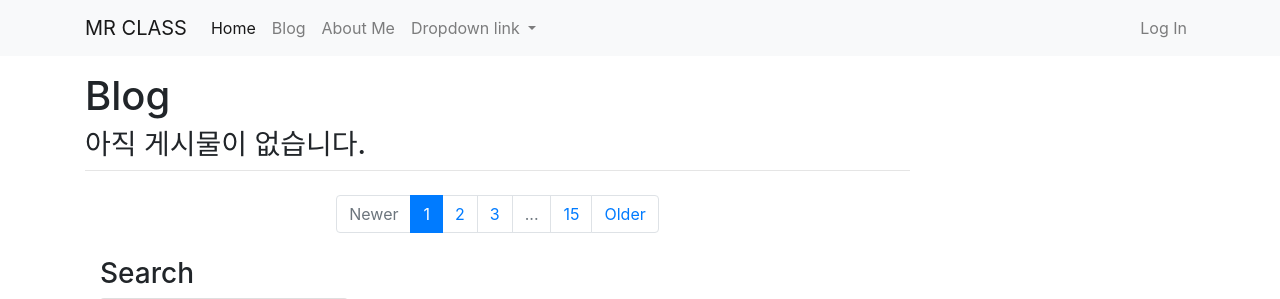
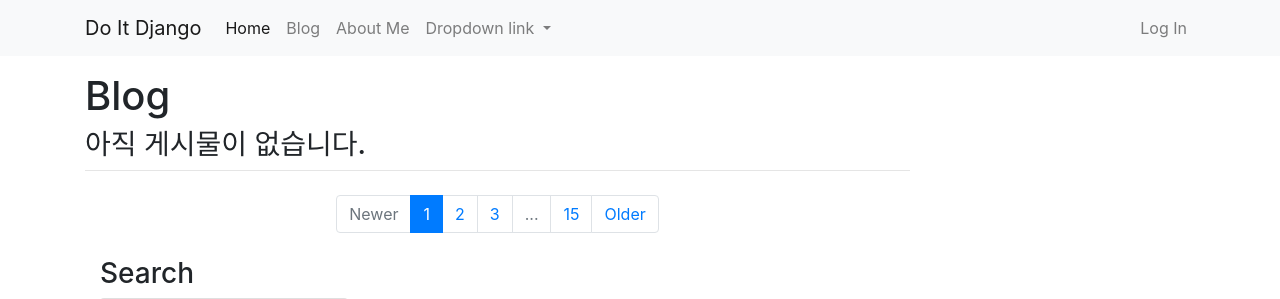
Before and after one commit to hyennoh/do_it_django_a_to_z, a Django app: page /blog/ in a window 1280 px wide. Shown: the top 299 px of the page. Run offline with Django 4.2, Linux system fonts and the light colour scheme; data that the repository does not hold is empty; some libraries are stand-ins or nearby versions.

Commit message:
내비게이션 바와 푸터 모듈화하기

```diff
--- a/blog/templates/blog/base.html
+++ b/blog/templates/blog/base.html
@@ -12,73 +12,8 @@
 </head>
 
 <body>
-  <nav class="navbar navbar-expand-lg navbar-light bg-light">
-    <div class="container">
-      <a class="navbar-brand" href="./index.html">MR CLASS</a>
-    <button class="navbar-toggler" type="button" data-toggle="collapse" data-target="#navbarNavDropdown" aria-controls="navbarNavDropdown" aria-expanded="false" aria-label="Toggle navigation">
-      <span class="navbar-toggler-icon"></span>
-    </button>
-    <div class="collapse navbar-collapse" id="navbarNavDropdown">
-      <ul class="navbar-nav">
-        <li class="nav-item active">
-          <a class="nav-link" href="./index.html">Home <span class="sr-only">(current)</span></a>
-        </li>
-        <li class="nav-item">
-          <a class="nav-link" href="./blog_list.html">Blog</a>
-        </li>
-        <li class="nav-item">
-          <a class="nav-link" href="./about_me.html">About Me</a>
-        </li>
-        <li class="nav-item dropdown">
-          <a class="nav-link dropdown-toggle" href="#" role="button" data-toggle="dropdown" aria-expanded="false">
-            Dropdown link
-          </a>
-          <div class="dropdown-menu">
-            <a class="dropdown-item" href="#">Action</a>
-            <a class="dropdown-item" href="#">Another action</a>
-            <a class="dropdown-item" href="#">Something else here</a>
-          </div>
-        </li>
-      </ul>
-      <ul class="navbar-nav ml-auto">
-        <li class="nav-item">
-          <a class="nav-link" href="#" data-toggle="modal" data-target="#loginModal">Log In</a>
-        </li>
 
-      </ul>
-    </div>
-  </div>
-  </nav>
-
-  <!-- Modal -->
-<div class="modal fade" id="loginModal" tabindex="-1" aria-labelledby="loginModalLabel" aria-hidden="true">
-  <div class="modal-dialog">
-    <div class="modal-content">
-      <div class="modal-header">
-        <h5 class="modal-title" id="loginModalLabel"><i class="fa-solid fa-right-to-bracket"></i>&nbsp; Log In</h5>
-        <button type="button" class="close" data-dismiss="modal" aria-label="Close">
-          <span aria-hidden="true">&times;</span>
-        </button>
-      </div>
-      <div class="modal-body">
-        <div class="row">
-          <div class="col-md-6">
-            <button type="button" class="btn btn-outline-dark btn-block btn-sm"><i class="fa-brands fa-google"></i>&nbsp;&nbsp; Log in with Google</button>
-            <button type="button" class="btn btn-outline-dark btn-block btn-sm"><i class="fa-regular fa-envelope"></i>&nbsp;&nbsp; Log in with E-mail</button>
-          </div>
-          <div class="col-md-6">
-            <button type="button" class="btn btn-outline-dark btn-block btn-sm"><i class="fa-regular fa-envelope"></i>&nbsp;&nbsp; Sign Up with E-mail</button>
-          </div>
-
-        </div>
-      </div>
-      <div class="modal-footer">
-        <button type="button" class="btn btn-secondary" data-dismiss="modal">Close</button>
-        <button type="button" class="btn btn-primary">Save changes</button>
-      </div>
-    </div>
-  </div>
-</div>
+{% include 'blog/navbar.html' %}
 
   <div class="container my-3">
     <div class="row">
@@ -126,10 +61,7 @@
   </div>
 
 
-   <!-- Footer-->
-   <footer class="py-5 bg-dark">
-    <div class="container"><p class="m-0 text-center text-white">Copyright &copy; 미래융합교육원 2022</p></div>
-</footer>
+{% include 'blog/footer.html' %}
 
   <script src="https://cdn.jsdelivr.net/npm/jquery@3.5.1/dist/jquery.slim.min.js" integrity="sha384-DfXdz2htPH0lsSSs5nCTpuj/zy4C+OGpamoFVy38MVBnE+IbbVYUew+OrCXaRkfj" crossorigin="anonymous"></script>
   <script src="https://cdn.jsdelivr.net/npm/popper.js@1.16.1/dist/umd/popper.min.js" integrity="sha384-9/reFTGAW83EW2RDu2S0VKaIzap3H66lZH81PoYlFhbGU+6BZp6G7niu735Sk7lN" crossorigin="anonymous"></script>
--- /dev/null
+++ b/blog/templates/blog/footer.html
@@ -0,0 +1,4 @@
+   <!-- Footer-->
+   <footer class="py-5 bg-dark">
+        <div class="container"><p class="m-0 text-center text-white">Copyright &copy; 미래융합교육원 2022</p></div>
+   </footer>
--- /dev/null
+++ b/blog/templates/blog/navbar.html
@@ -0,0 +1,67 @@
+ <nav class="navbar navbar-expand-lg navbar-light bg-light">
+    <div class="container">
+      <a class="navbar-brand" href="/">Do It Django</a>
+    <button class="navbar-toggler" type="button" data-toggle="collapse" data-target="#navbarNavDropdown" aria-controls="navbarNavDropdown" aria-expanded="false" aria-label="Toggle navigation">
+      <span class="navbar-toggler-icon"></span>
+    </button>
+    <div class="collapse navbar-collapse" id="navbarNavDropdown">
+      <ul class="navbar-nav">
+        <li class="nav-item active">
+          <a class="nav-link" href="/">Home</a>
+        </li>
+        <li class="nav-item">
+          <a class="nav-link" href="/blog/">Blog</a>
+        </li>
+        <li class="nav-item">
+          <a class="nav-link" href="/about_me/">About Me</a>
+        </li>
+        <li class="nav-item dropdown">
+          <a class="nav-link dropdown-toggle" href="#" role="button" data-toggle="dropdown" aria-expanded="false">
+            Dropdown link
+          </a>
+          <div class="dropdown-menu">
+            <a class="dropdown-item" href="#">Action</a>
+            <a class="dropdown-item" href="#">Another action</a>
+            <a class="dropdown-item" href="#">Something else here</a>
+          </div>
+        </li>
+      </ul>
+      <ul class="navbar-nav ml-auto">
+        <li class="nav-item">
+          <a class="nav-link" href="#" data-toggle="modal" data-target="#loginModal">Log In</a>
+        </li>
+
+      </ul>
+    </div>
+  </div>
+  </nav>
+
+  <!-- Modal -->
+<div class="modal fade" id="loginModal" tabindex="-1" aria-labelledby="loginModalLabel" aria-hidden="true">
+  <div class="modal-dialog">
+    <div class="modal-content">
+      <div class="modal-header">
+        <h5 class="modal-title" id="loginModalLabel"><i class="fa-solid fa-right-to-bracket"></i>&nbsp; Log In</h5>
+        <button type="button" class="close" data-dismiss="modal" aria-label="Close">
+          <span aria-hidden="true">&times;</span>
+        </button>
+      </div>
+      <div class="modal-body">
+        <div class="row">
+          <div class="col-md-6">
+            <button type="button" class="btn btn-outline-dark btn-block btn-sm"><i class="fa-brands fa-google"></i>&nbsp;&nbsp; Log in with Google</button>
+            <button type="button" class="btn btn-outline-dark btn-block btn-sm"><i class="fa-regular fa-envelope"></i>&nbsp;&nbsp; Log in with E-mail</button>
+          </div>
+          <div class="col-md-6">
+            <button type="button" class="btn btn-outline-dark btn-block btn-sm"><i class="fa-regular fa-envelope"></i>&nbsp;&nbsp; Sign Up with E-mail</button>
+          </div>
+
+        </div>
+      </div>
+      <div class="modal-footer">
+        <button type="button" class="btn btn-secondary" data-dismiss="modal">Close</button>
+        <button type="button" class="btn btn-primary">Save changes</button>
+      </div>
+    </div>
+  </div>
+</div>
```
Also changed, not shown: blog/tests.py (+24 -6 lines).
